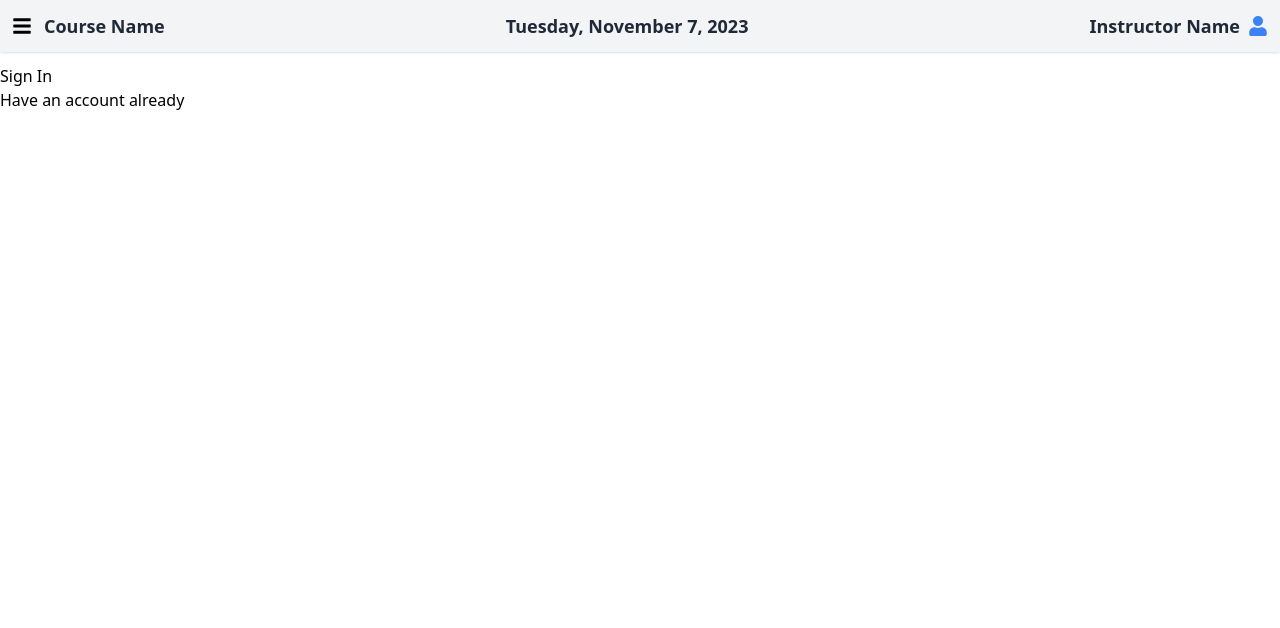
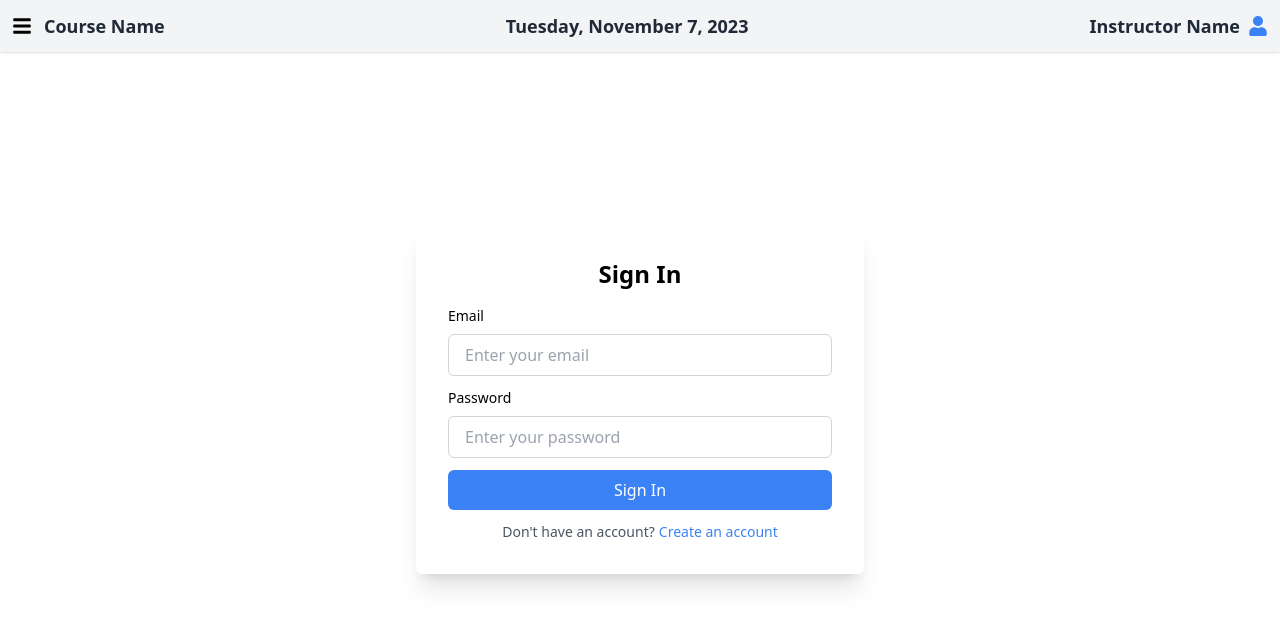
Before and after one commit to Rohan-Sharma03/MarkMe-Instructor, a React (Create React App) app: page /signIn in a window 1280 px wide. Shown: the top 628 px of the page. Built offline with nearby package versions, Linux system fonts and the light colour scheme.

Commit message:
updated design

```diff
--- a/src/pages/SignIn.tsx
+++ b/src/pages/SignIn.tsx
@@ -1,15 +1,58 @@
+import React from "react";
 import { useNavigate } from "react-router-dom";
 
 export default function SignIn() {
   const navigate = useNavigate();
+
   const handleCreateAccount = () => {
     navigate("/createAccount");
   };
+
   return (
-    <div className="mt-16">
-      Sign In
-      <div onClick={handleCreateAccount} className="cursor-pointer">
-        Have an account already
+    <div className="flex items-center justify-center h-screen">
+      <div className="container p-8 bg-white rounded-md shadow-xl max-w-md">
+        <h2 className="text-2xl font-semibold mb-4 text-center">Sign In</h2>
+        <form className="space-y-3">
+          <div className="flex flex-col space-y-2">
+            <label htmlFor="email" className="text-sm font-medium">
+              Email
+            </label>
+            <input
+              id="email"
+              name="email"
+              type="email"
+              placeholder="Enter your email"
+              className="py-2 px-4 border border-gray-300 rounded-md"
+            />
+          </div>
+          <div className="flex flex-col space-y-2">
+            <label htmlFor="password" className="text-sm font-medium">
+              Password
+            </label>
+            <input
+              id="password"
+              name="password"
+              type="password"
+              placeholder="Enter your password"
+              className="py-2 px-4 border border-gray-300 rounded-md"
+            />
+          </div>
+          <button
+            type="submit"
+            className="bg-blue-500 text-white py-2 px-4 rounded-md hover:bg-blue-600 transition duration-300 w-full"
+          >
+            Sign In
+          </button>
+        </form>
+        <div className="mt-3 text-sm text-gray-600 text-center">
+          Don't have an account?
+          <span
+            onClick={handleCreateAccount}
+            className="cursor-pointer text-blue-500 ml-1 hover:underline"
+          >
+            Create an account
+          </span>
+        </div>
       </div>
     </div>
   );
```
